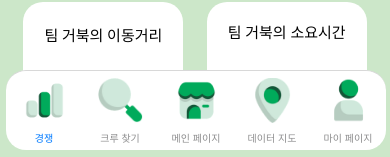
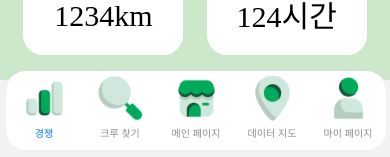
Before and after one commit to chosim-dvlpr/GreenStep, a React Native app in the folder FrontEnd/GreenStep/: screen / in a window 390 px wide. Shown: the part 684-841 px from the top of the page. Built offline with nearby package versions, Linux system fonts and the light colour scheme.

Commit message:
style:하단바 수정

```diff
--- a/FrontEnd/GreenStep/App.tsx
+++ b/FrontEnd/GreenStep/App.tsx
@@ -35,11 +35,10 @@ const BottomTabScreen = () => {
         tabBarStyle: {
           height: 80,
           borderRadius: 20,
-          position: 'absolute',
           width: 380,
           bottom: 10,
           left: 6,
-          paddingBottom: 5,
+          paddingBottom: 10,
         },
         tabBarIcon(props) {
           if (route.name === '경쟁') {
```
Also changed, not shown: 1 other file (tests, documents, lock files or other folders).
